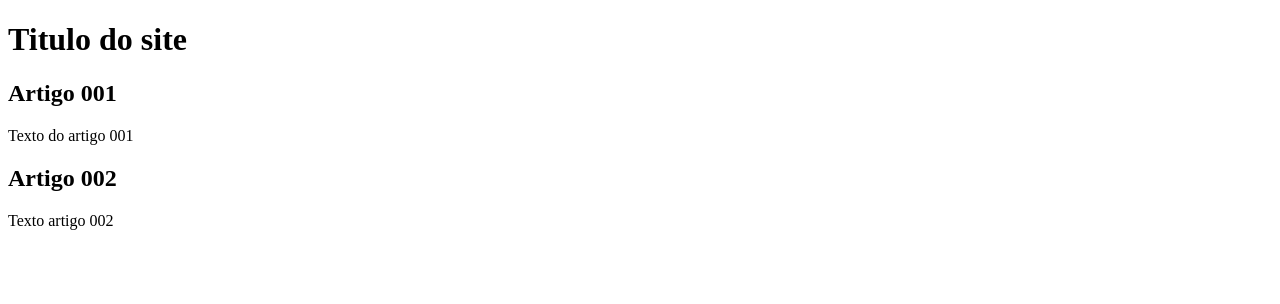
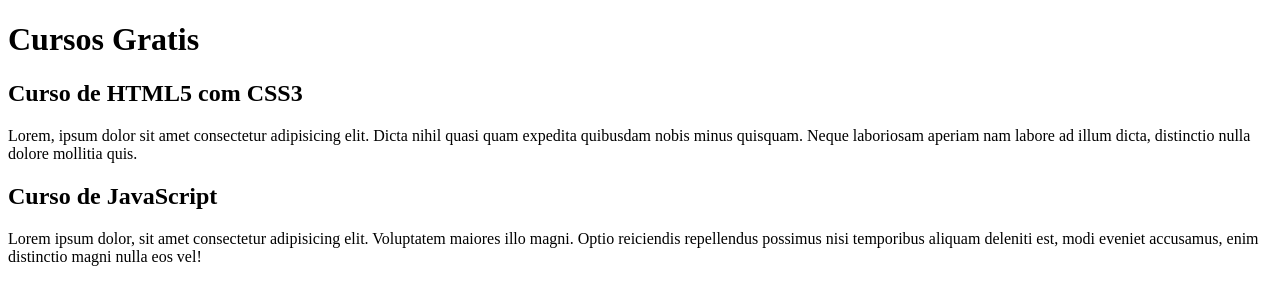
Before and after one commit to brchaves/projeto_site, a plain HTML site: page index.html in a window 1280 px wide. Drawn offline with Linux system fonts and the light colour scheme.

Commit message:
comecei a escrever o conteudo

```diff
--- a/index.html
+++ b/index.html
@@ -8,15 +8,15 @@
 <body>
     <main>
         <header>
-            <h1>Titulo do site</h1>
+            <h1>Cursos Gratis</h1>
         </header>
         <article>
-            <h2>Artigo 001</h2>
-            <p>Texto do artigo 001</p>
+            <h2>Curso de HTML5 com CSS3</h2>
+            <p>Lorem, ipsum dolor sit amet consectetur adipisicing elit. Dicta nihil quasi quam expedita quibusdam nobis minus quisquam. Neque laboriosam aperiam nam labore ad illum dicta, distinctio nulla dolore mollitia quis.</p>
         </article>
         <article>
-            <h2>Artigo 002</h2>
-            <p>Texto artigo 002</p>
+            <h2>Curso de JavaScript</h2>
+            <p>Lorem ipsum dolor, sit amet consectetur adipisicing elit. Voluptatem maiores illo magni. Optio reiciendis repellendus possimus nisi temporibus aliquam deleniti est, modi eveniet accusamus, enim distinctio magni nulla eos vel!</p>
         </article>
     </main>
 </body>
```
